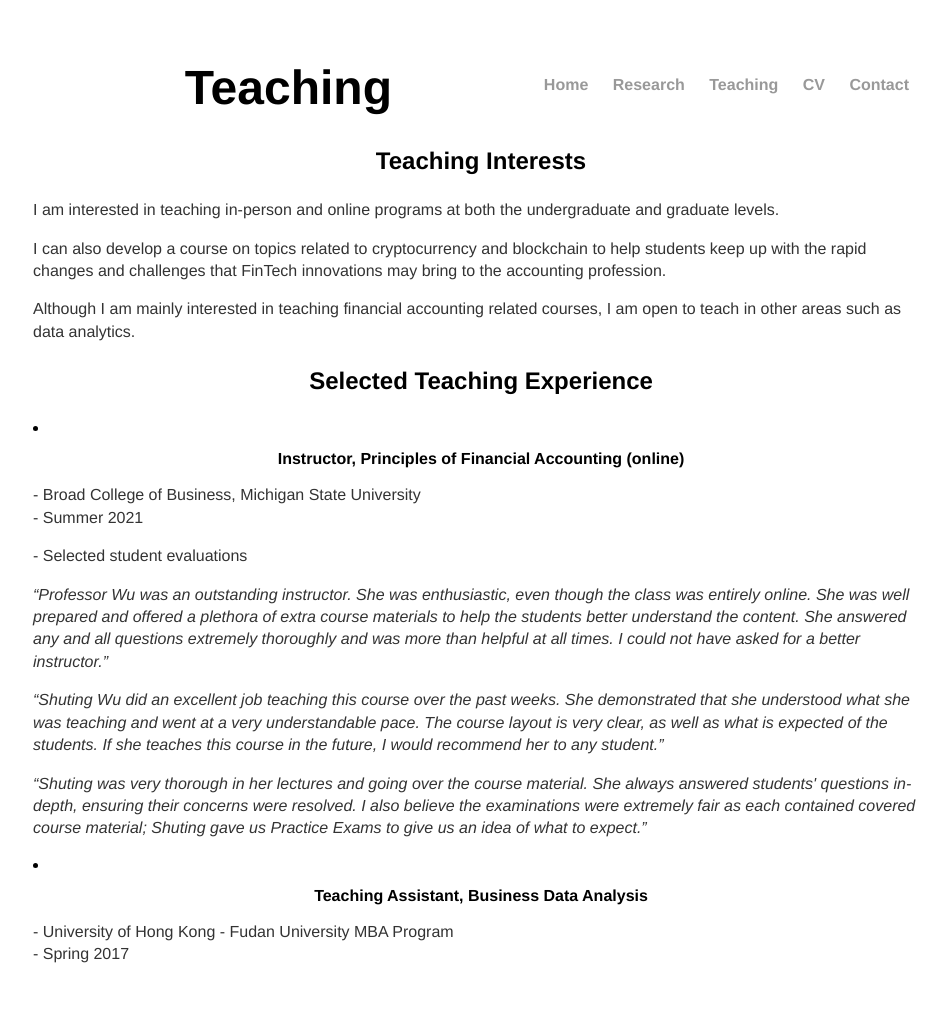
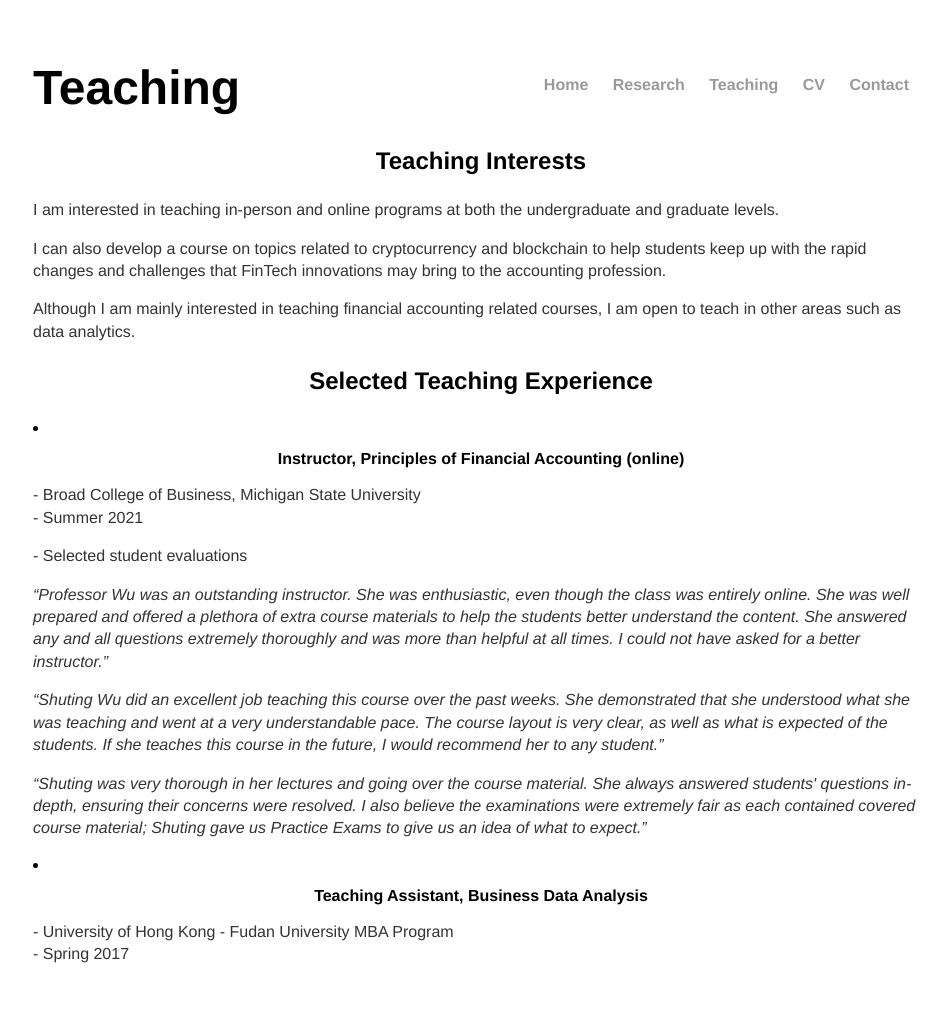
Before and after one commit to shu-ting-wu/shu-ting-wu.github.io, a Jekyll site: the page built from teaching/index.html, in a window 1280 px wide. Shown: the whole page, without its empty margins (159-1106 px from the left). Built offline with Jekyll 4.4.1, drawn with Linux system fonts in a browser that asks for light colours.

Commit message:
Update index.html

```diff
--- a/teaching/index.html
+++ b/teaching/index.html
@@ -3,7 +3,7 @@
 title: Shuting's teaching
 ---
 <div class="teaching">
-	<h1>Teaching</h1>
+	<h1 style="text-align:left">Teaching</h1>
 	<h3>Teaching Interests</strong></h3>
 	<p>I am interested in teaching in-person and online programs at both the undergraduate and graduate levels.</p>
 	<p>I can also develop a course on topics related to cryptocurrency and blockchain to help students keep up with the rapid changes and challenges that FinTech innovations may bring to the accounting profession.</p>
```
